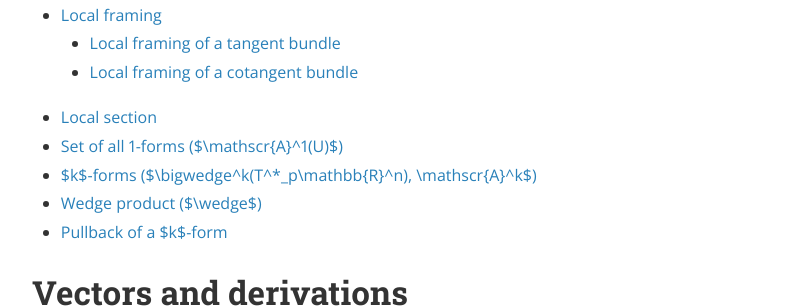
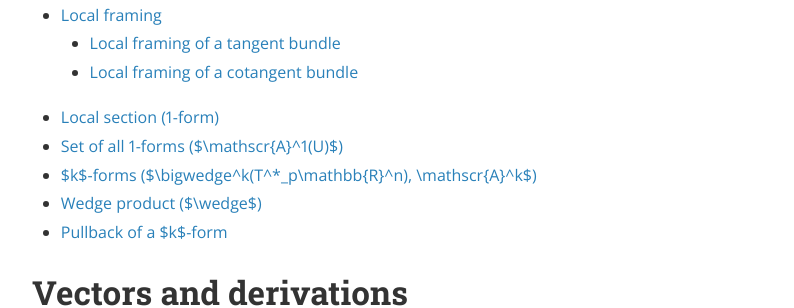
Before and after one commit to hidenori-shinohara/hidenori-shinohara.github.io, a Jekyll site: the page built from _posts/courses/math620/2019-09-09-smooth-manifold-cheat-sheet.md, in a window 1280 px wide and 900 px high, scrolled down 518 px. Shown: the part 154-462 px from the top of the window, without its empty margins (240-1034 px from the left). Built offline with Jekyll 4.4.1, drawn with Linux system fonts in a browser that asks for light colours; nearby versions of some CDN libraries; formulas are drawn with MathJax 3; some of the changed text lies outside the part shown.

Commit message:
local section = 1 form

```diff
--- a/_posts/courses/math620/2019-09-09-smooth-manifold-cheat-sheet.md
+++ b/_posts/courses/math620/2019-09-09-smooth-manifold-cheat-sheet.md
@@ -139,7 +139,7 @@ This sorta makes sense because:
 * $$T_p^*M$$ is the collection of all covectors at $p$, so $\\{ \eta^1_p, \cdots, \eta^n_p \\}$ is indeed a subset of $$T_p^*M$$.
 
 
-# Local section
+# Local section (1-form)
 This is also called a smooth 1-form.
 A map $\eta: U \rightarrow T^*M$ is called a local section of $$T^*M$$ over $U$ if $\pi \circ \eta = \Id_U$.
 In other words, $\eta$ assigns a covector of $p$ to $p$, instead of a covector of a different point.
```
